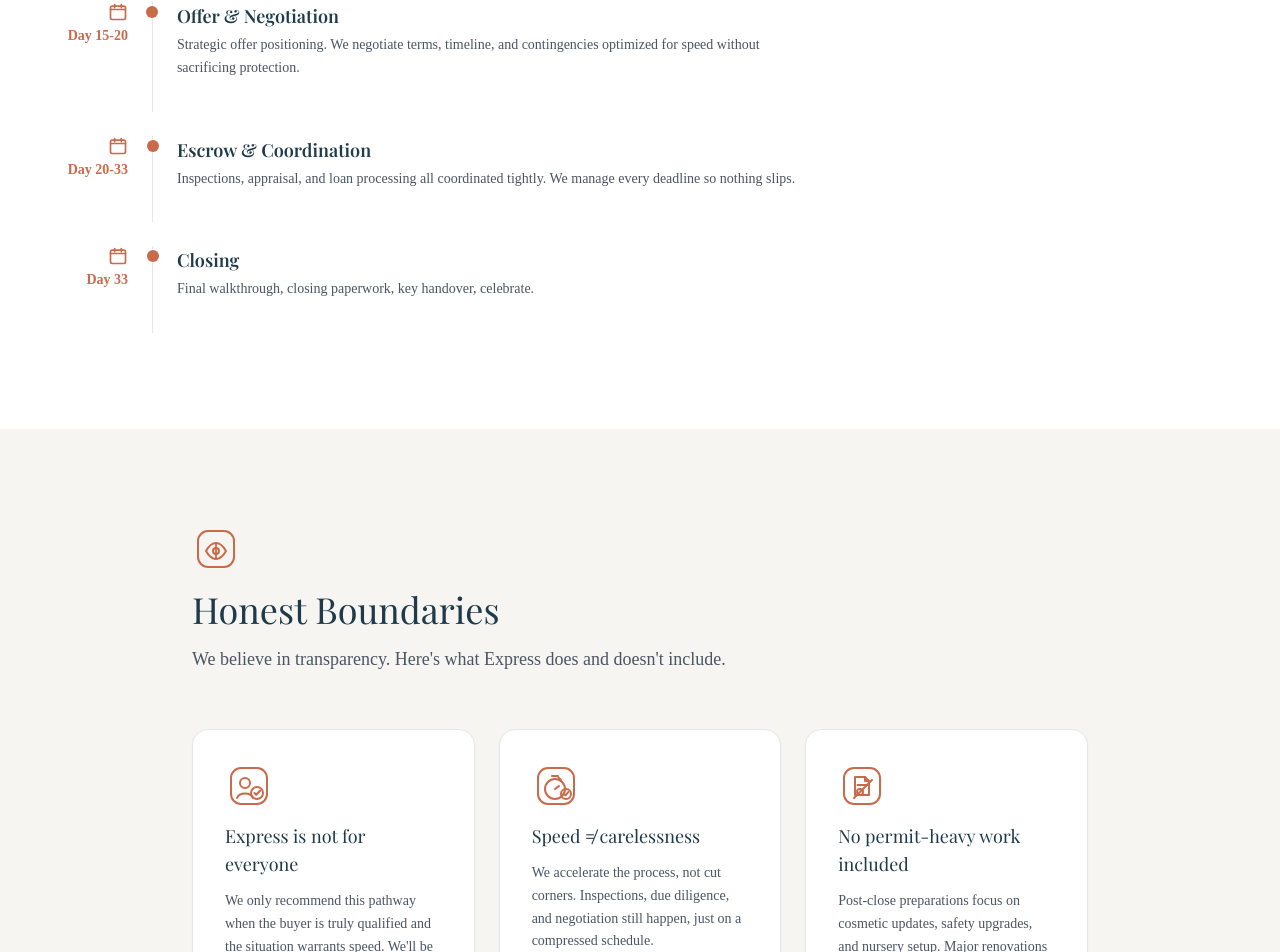
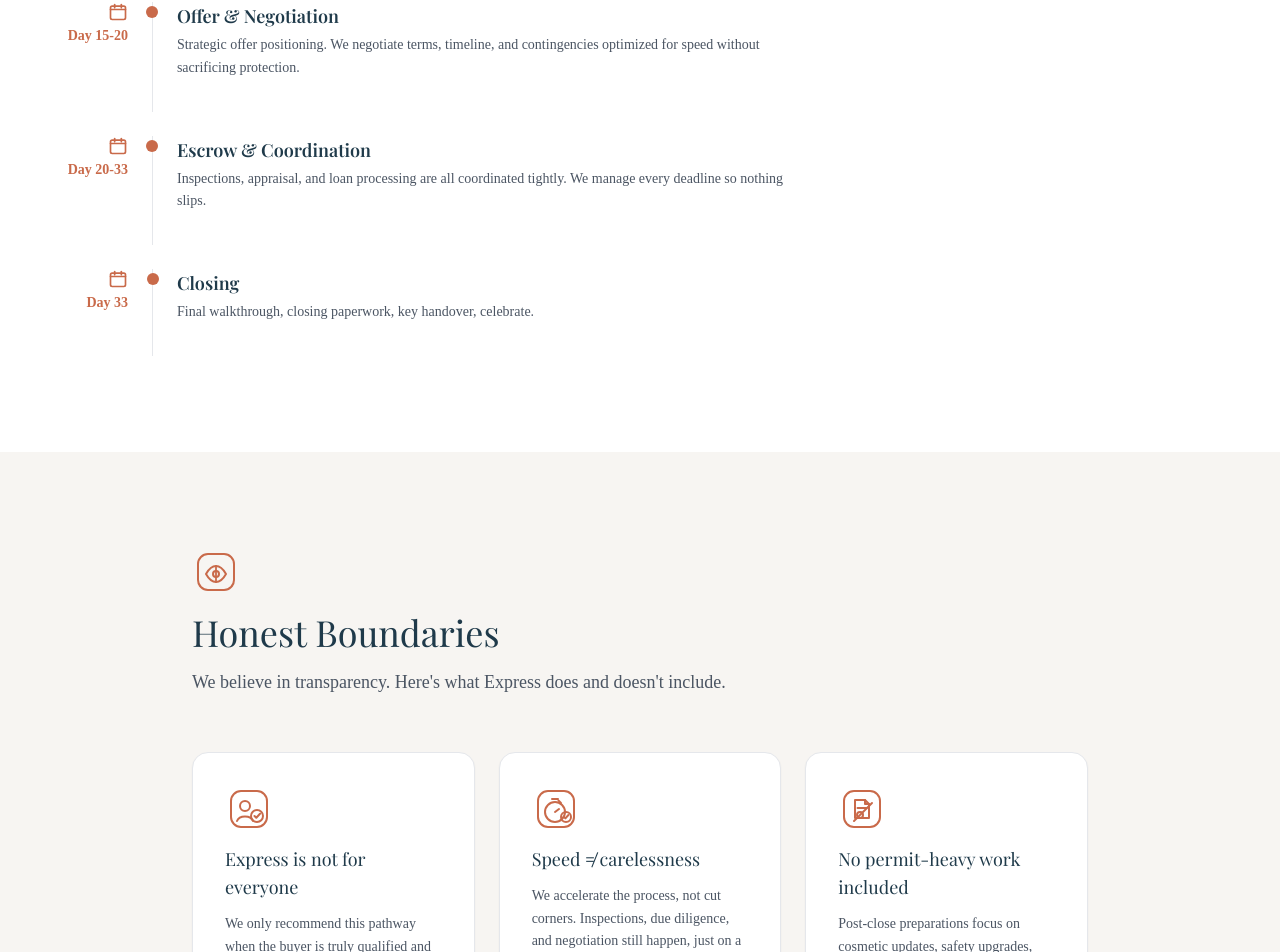
Before and after one commit to SyedIbrahimJawaid/NestedRealEstate, a Next.js app: page /33-day-express in a window 1280 px wide. Shown: the part 2209-3161 px from the top of the page. Built offline with nearby package versions, Linux system fonts and the light colour scheme; a web font is replaced by a local one.

Commit message:
changed the vocab of the 33 day express

```diff
--- a/app/33-day-express/page.tsx
+++ b/app/33-day-express/page.tsx
@@ -39,7 +39,7 @@ const expressTimeline = [
   {
     day: "Day 20-33",
     title: "Escrow & Coordination",
-    description: "Inspections, appraisal, and loan processing all coordinated tightly. We manage every deadline so nothing slips.",
+    description: "Inspections, appraisal, and loan processing are all coordinated tightly. We manage every deadline so nothing slips.",
   },
   {
     day: "Day 33",
```
